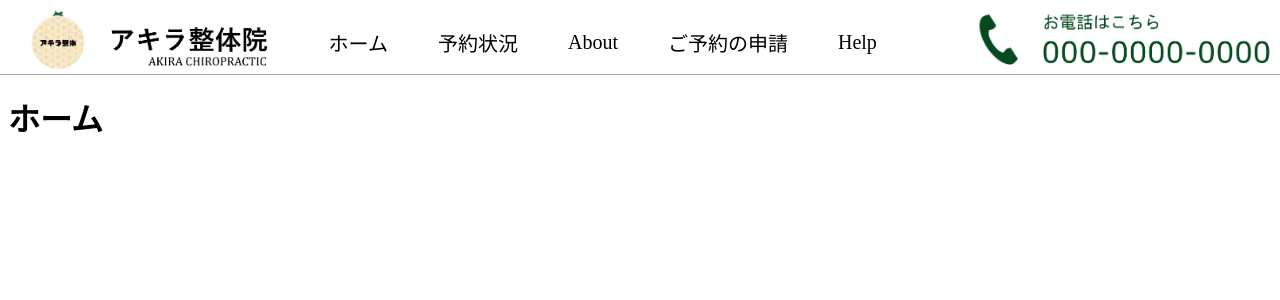
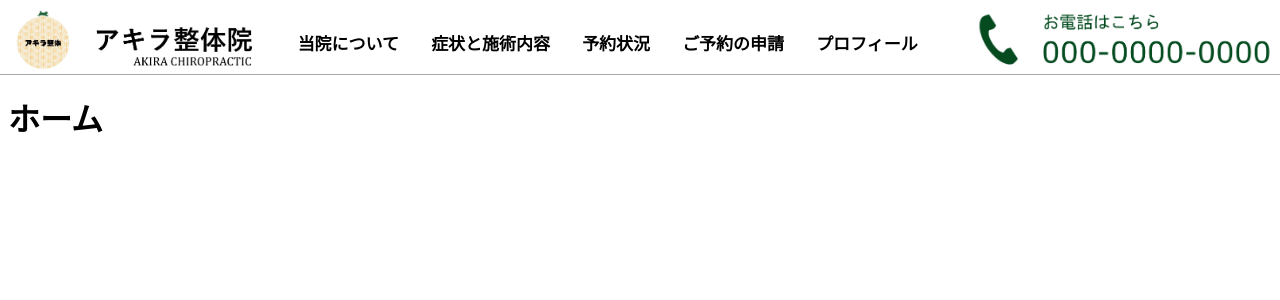
Before and after one commit to zuka121/Akira-seitai, a Django app: page / in a window 1280 px wide. Shown: the top 300 px of the page. Run offline with Django 5.2, Linux system fonts and the light colour scheme.

Commit message:
detail change

```diff
--- a/calendarapp/templates/base.html
+++ b/calendarapp/templates/base.html
@@ -25,7 +25,7 @@
         /* ロゴのスタイル */
         nav img {
             height: 60px;
-            margin-left: 30px;
+            margin-left: 15px;
         }
 
         /* メニューのリンクスタイル */
@@ -38,15 +38,15 @@
         }
 
         nav ul li {
-            margin-right: 10px;
+            margin-right: 0px;
         }
 
         nav ul li a {
             color: black;
-            font-weight: 500;
-            font-size: 20px;
+            font-weight: bold;
+            font-size: 17px;
             text-decoration: none;
-            padding: 14px 20px;
+            padding: 14px 16px;
         }
 
         nav ul li a:hover {
@@ -100,11 +100,11 @@
         <a href="/"><img src="{% static 'calendarapp/images/logo.jpeg' %}" alt="サイトロゴ"></a>
         <!-- メニューリンク -->
         <ul>
-            <li><a href="{% url 'home' %}">ホーム</a></li>
+            <li><a href="{% url 'detail' %}">当院について</a></li>
+            <li><a href="{% url 'treatment' %}">症状と施術内容</a></li>
             <li><a href="{% url 'calendar' %}">予約状況</a></li>
-            <li><a href="#">About</a></li>
             <li><a href="{% url 'request_create' %}">ご予約の申請</a></li>
-            <li><a href="#">Help</a></li>
+            <li><a href="{% url 'profile' %}">プロフィール</a></li>
         </ul>
         <a><img src="{% static 'calendarapp/images/denwa.png' %}" alt="サイトロゴ"></a>
     </nav>
--- a/calendarapp/urls.py
+++ b/calendarapp/urls.py
@@ -5,9 +5,12 @@ from . import views
 urlpatterns = [
     path('', views.home_view, name='home'),  # トップページ
     path('calendar/', views.calendar_view, name='calendar'),
+    path('detail/', views.detail_view, name='detail'),
+    path('treatment/', views.treatment_view, name='treatment'),
     path('<int:year>/<int:month>/', views.calendar_view, name='calendar'),
     path('week/<int:year>/<int:month>/<int:day>/', views.week_view, name='week_view'),
     path('request/new/', views.request_create_view, name='request_create'),
     path('request/success/', views.request_success_view, name='request_success'),
+    path('profile/', views.profile_view, name='profile'),
 
 ]
--- a/calendarapp/views.py
+++ b/calendarapp/views.py
@@ -18,6 +18,16 @@ matplotlib.use('Agg')
 
 def home_view(request):
     return render(request, 'calendarapp/home.html')
+
+
+
+def detail_view(request):
+    return render(request, 'calendarapp/detail.html')
+
+
+
+def treatment_view(request):
+    return render(request, 'calendarapp/treatment.html')
 
 
 
@@ -184,3 +194,8 @@ def request_create_view(request):
 
 def request_success_view(request):
     return render(request, 'calendarapp/request_success.html')
+
+
+
+def profile_view(request):
+    return render(request, 'calendarapp/profile.html')
```
Also changed, not shown: calendarapp/templates/calendarapp/detail.html (added, +11 -0 lines), calendarapp/templates/calendarapp/profile.html (added, +11 -0 lines), calendarapp/templates/calendarapp/treatment.html (added, +11 -0 lines).
